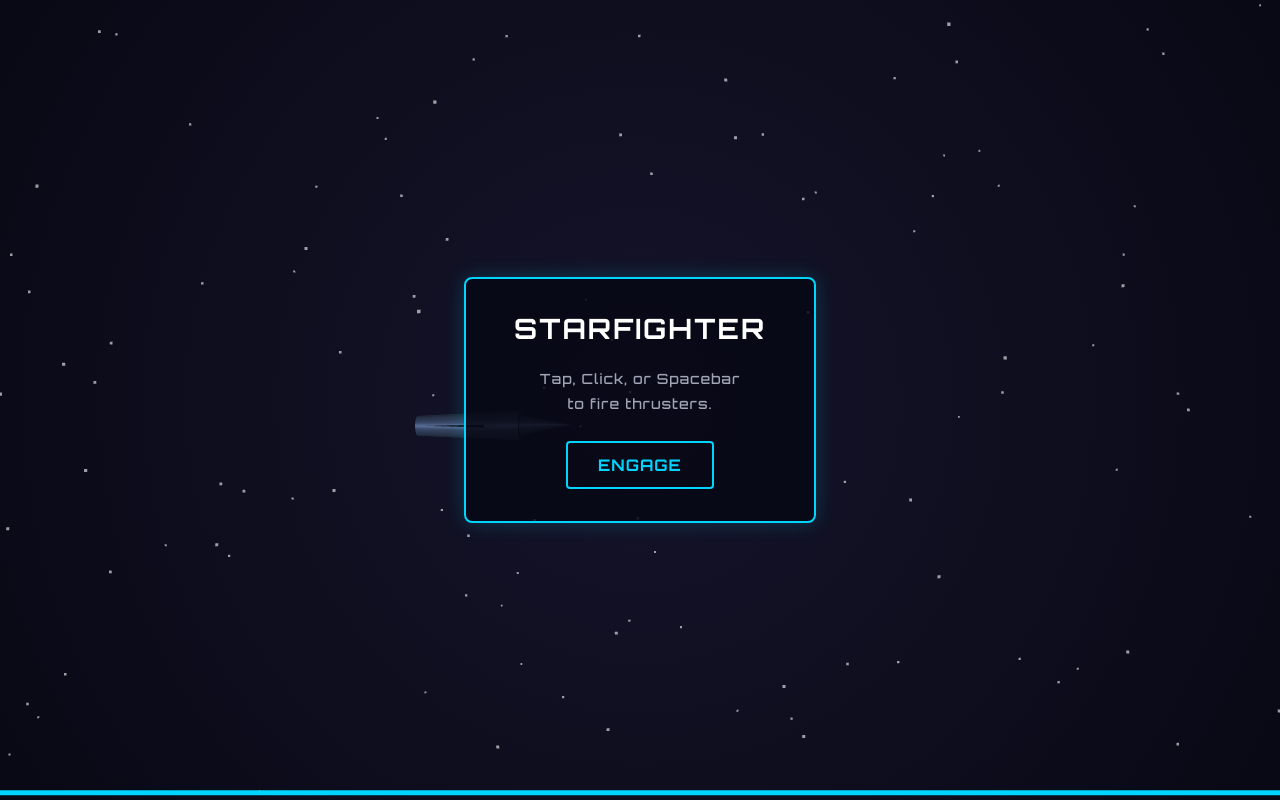
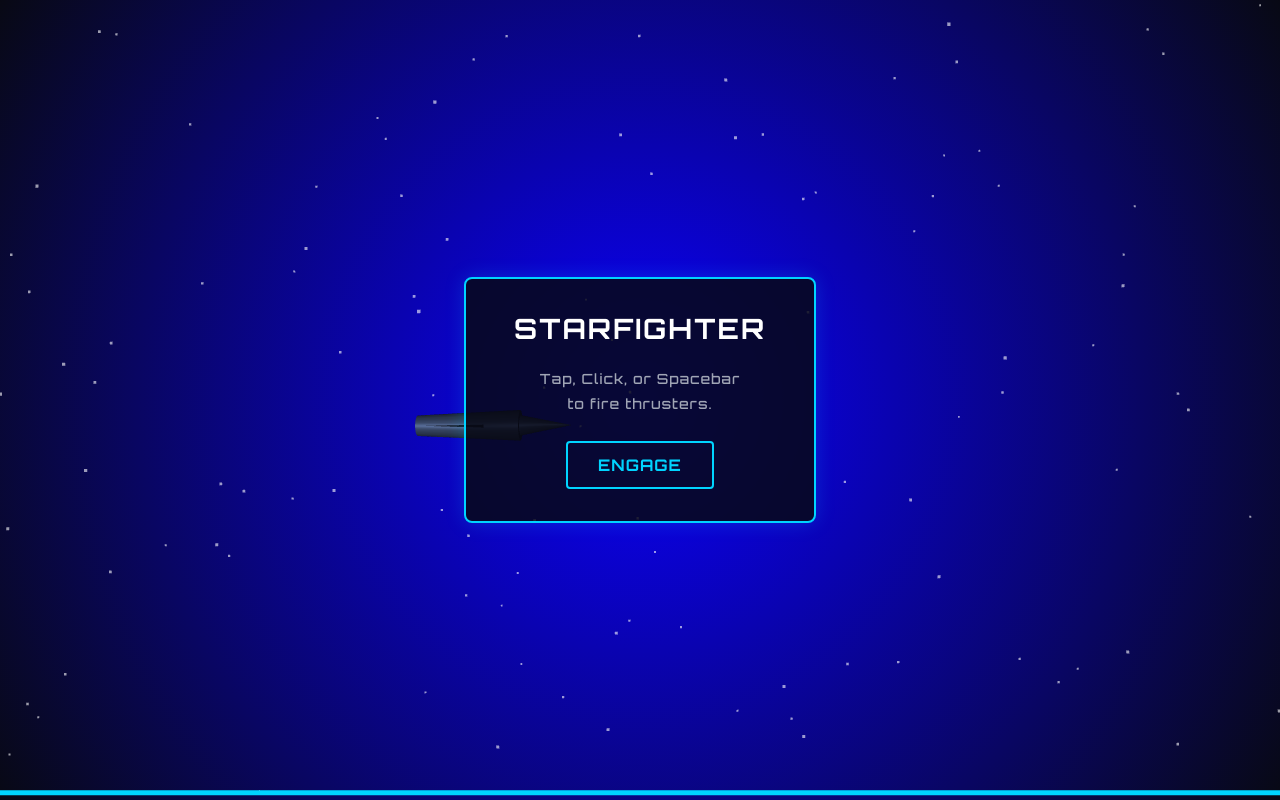
Before and after one commit to veenitchauhan/neon-starfighter-3d, a plain HTML site: page index.html in a window 1280 px wide. Drawn offline with nearby package versions, Linux system fonts and the light colour scheme; animation ran at ten frames a second.

Commit message:
Update index.html

```diff
--- a/index.html
+++ b/index.html
@@ -21,7 +21,7 @@
       width: 100%;
       height: 100%;
       /* Deep dark blue/purple space gradient */
-      background: radial-gradient(circle at 50% 50%, #15142b 0%, #080914 100%);
+      background: radial-gradient(circle at 50% 50%, #0b00ff 0%, #080914 100%);
       overflow: hidden;
       font-family: 'Orbitron', sans-serif;
       color: #fff;
```
